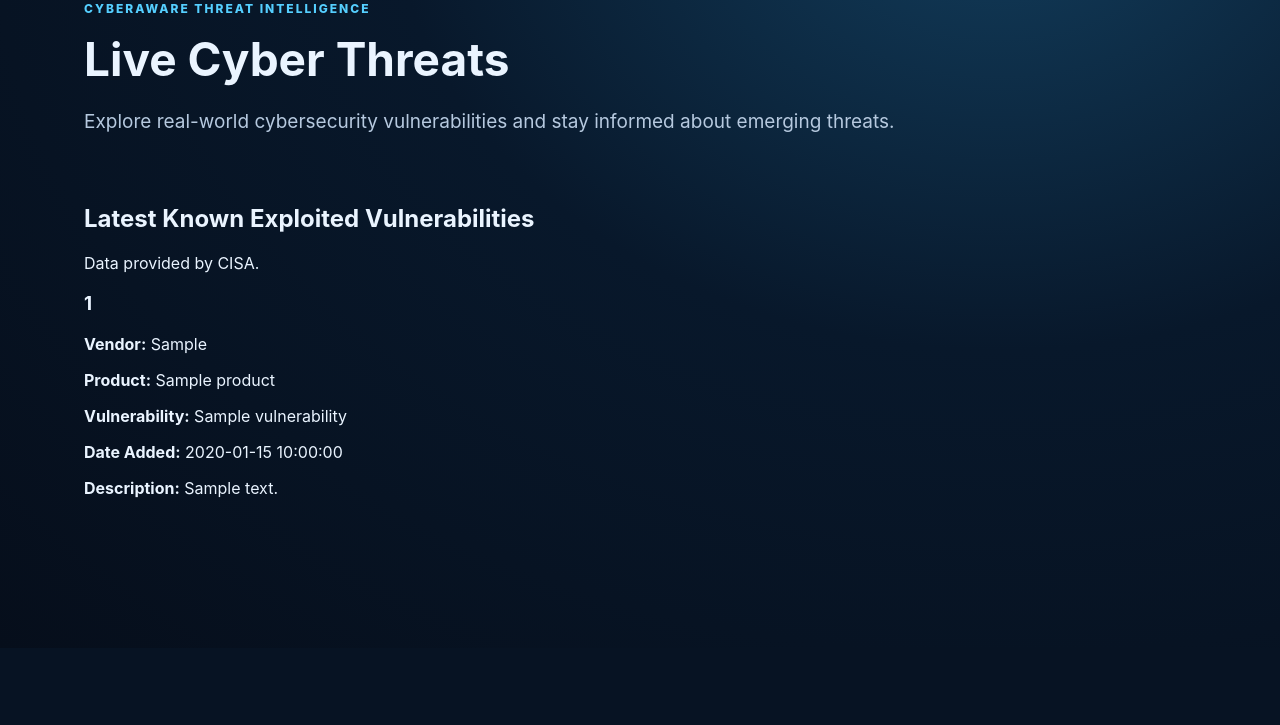
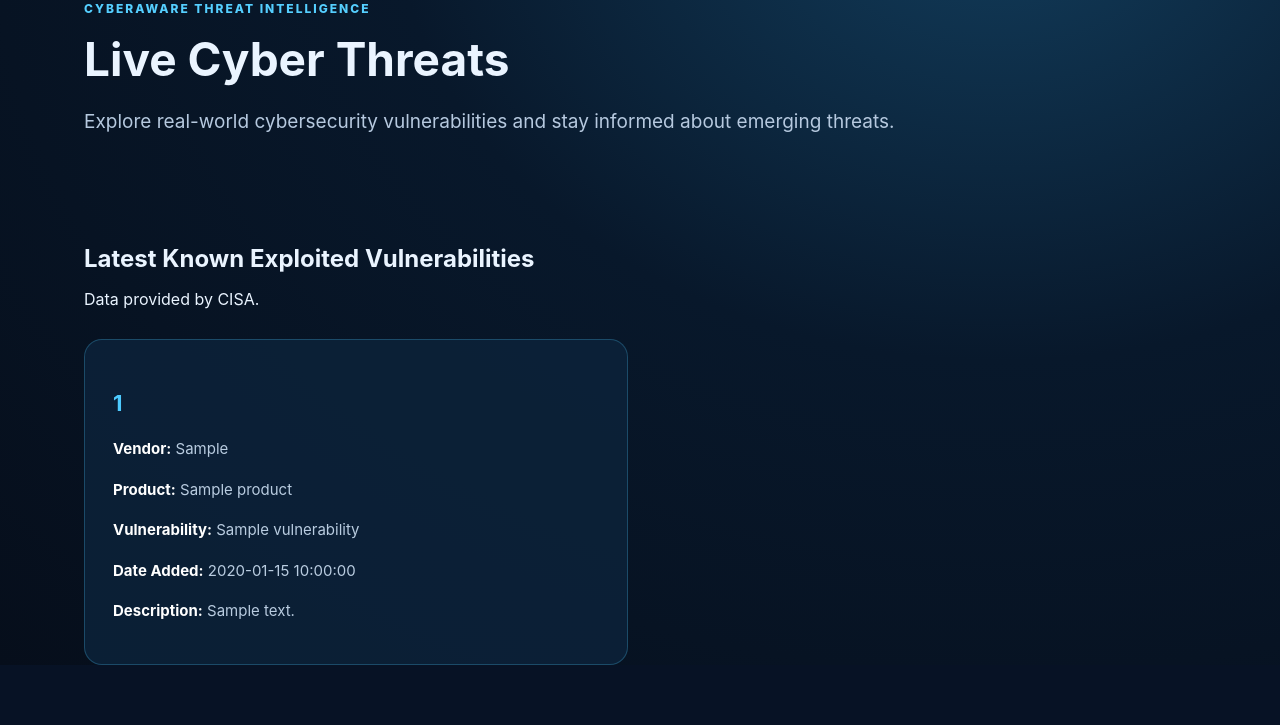
Before and after one commit to Adiluchi/CyberAware, a Flask app: page /threats in a window 1280 px wide. Shown: the part 152-877 px from the top of the page. Before the commit the page ends 650 px from the top, so only its background shows below. Run offline with Flask 3, Linux system fonts and the light colour scheme; a database or web service that is not in the repository returns one stand-in record (values such as "Sample title"); data that the repository does not hold is empty.

Commit message:
Add styles for live cyber threats section

```diff
--- a/static/style.css
+++ b/static/style.css
@@ -126,3 +126,60 @@
     height: 145px;
   }
 }
+/* LIVE CYBER THREATS */
+
+.threats-section {
+    margin: 60px 0;
+}
+
+.threats-section h2 {
+    margin-bottom: 15px;
+}
+
+#threats-container {
+    display: grid;
+    grid-template-columns: repeat(2, minmax(0, 1fr));
+    gap: 24px;
+    margin-top: 30px;
+}
+
+.threat-card {
+    background: rgba(12, 35, 58, 0.85);
+    border: 1px solid rgba(76, 202, 255, 0.25);
+    border-radius: 18px;
+    padding: 28px;
+    transition: transform 0.3s ease, border-color 0.3s ease;
+    overflow-wrap: anywhere;
+}
+
+.threat-card:hover {
+    transform: translateY(-5px);
+    border-color: #4dcaff;
+}
+
+.threat-card h3 {
+    color: #4dcaff;
+    font-size: 22px;
+    margin-bottom: 20px;
+}
+
+.threat-card p {
+    color: #b9cce0;
+    font-size: 15px;
+    line-height: 1.7;
+    margin-bottom: 12px;
+}
+
+.threat-card strong {
+    color: #ffffff;
+}
+
+@media (max-width: 768px) {
+    #threats-container {
+        grid-template-columns: 1fr;
+    }
+
+    .threat-card {
+        padding: 20px;
+    }
+}
```
